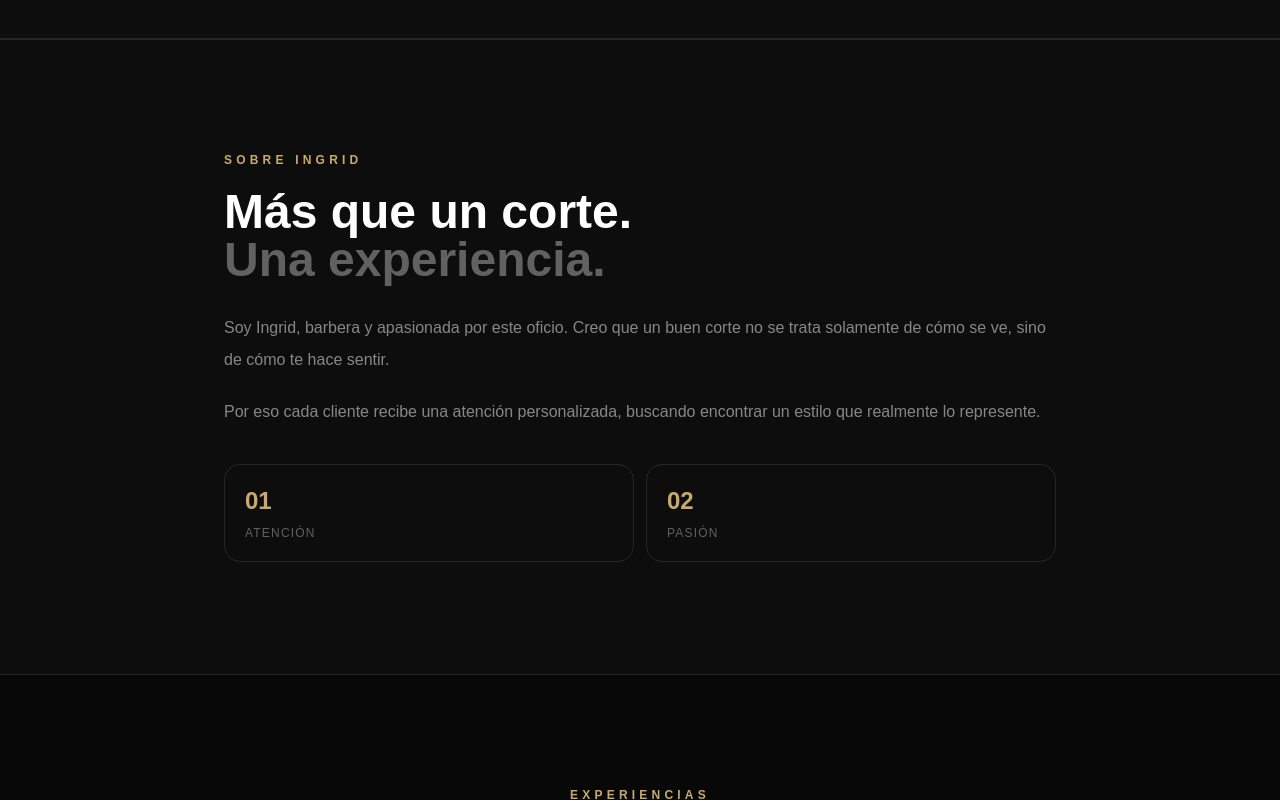
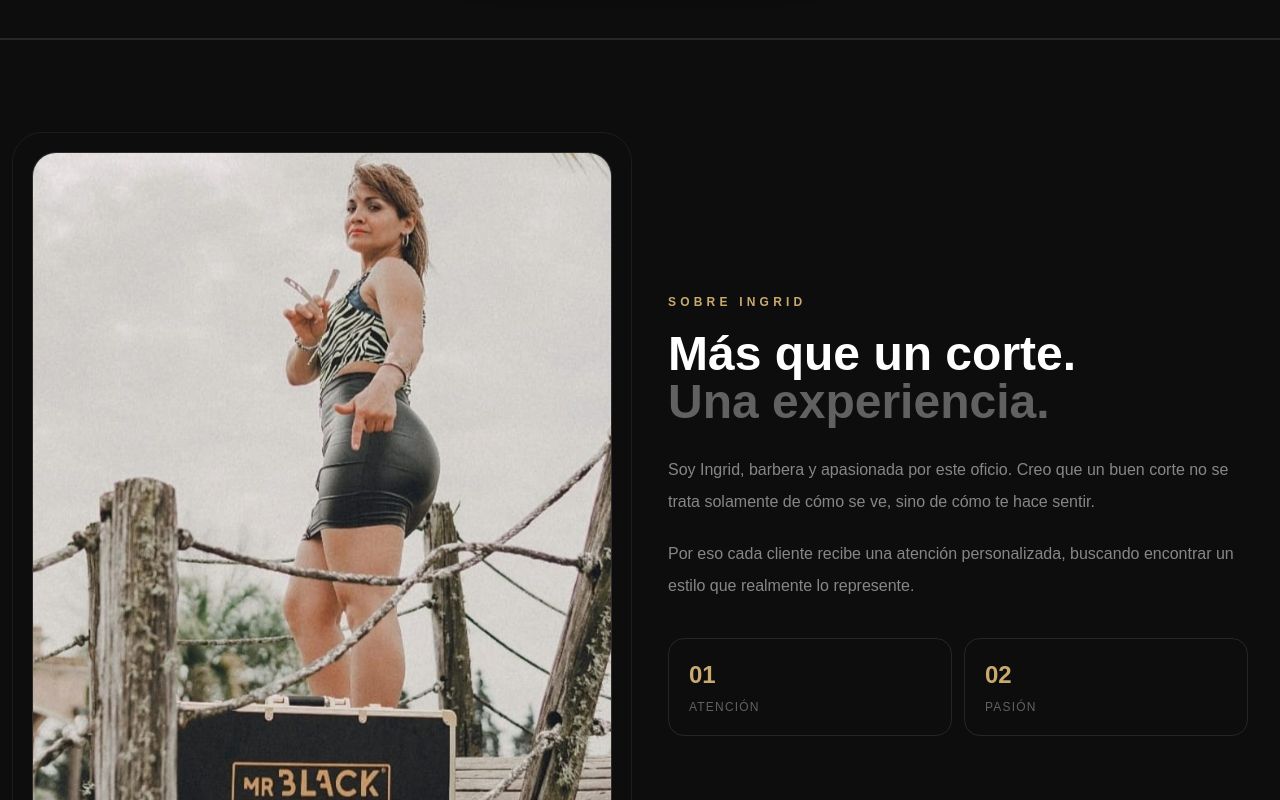
Before and after one commit to buzzentt-sudo/ingrid-lady-barber, a Next.js app: page / in a window 1280 px wide. Shown: the part 4520-5320 px from the top of the page. Built offline with nearby package versions, Linux system fonts and the light colour scheme.

Commit message:
Agrega foto de Ingrid

```diff
--- a/app/page.tsx
+++ b/app/page.tsx
@@ -556,7 +556,18 @@ export default function Home() {
 
       {/* SOBRE INGRID */}
       <section id="sobre-mi" className="border-y border-white/10 bg-[#0d0d0d] py-28">
-        <div className="mx-auto max-w-4xl px-6 sm:px-8">
+        <div className="mx-auto grid max-w-7xl gap-14 px-6 sm:px-8 lg:grid-cols-2 lg:items-center">
+          <div className="relative">
+            <div className="absolute -inset-5 rounded-[30px] border border-[#c9a96e]/10" />
+            <div className="relative aspect-[4/5] overflow-hidden rounded-[24px] border border-white/10 bg-[#151515]">
+              <img
+                src="/ingrid.jpg"
+                alt="Ingrid, barbera y formadora"
+                className="h-full w-full object-cover"
+              />
+            </div>
+          </div>
+
           <div>
             <p className="text-xs font-bold uppercase tracking-[0.35em] text-[#c9a96e]">
               Sobre Ingrid
```
Also changed, not shown: public/ingrid.jpg (added).
